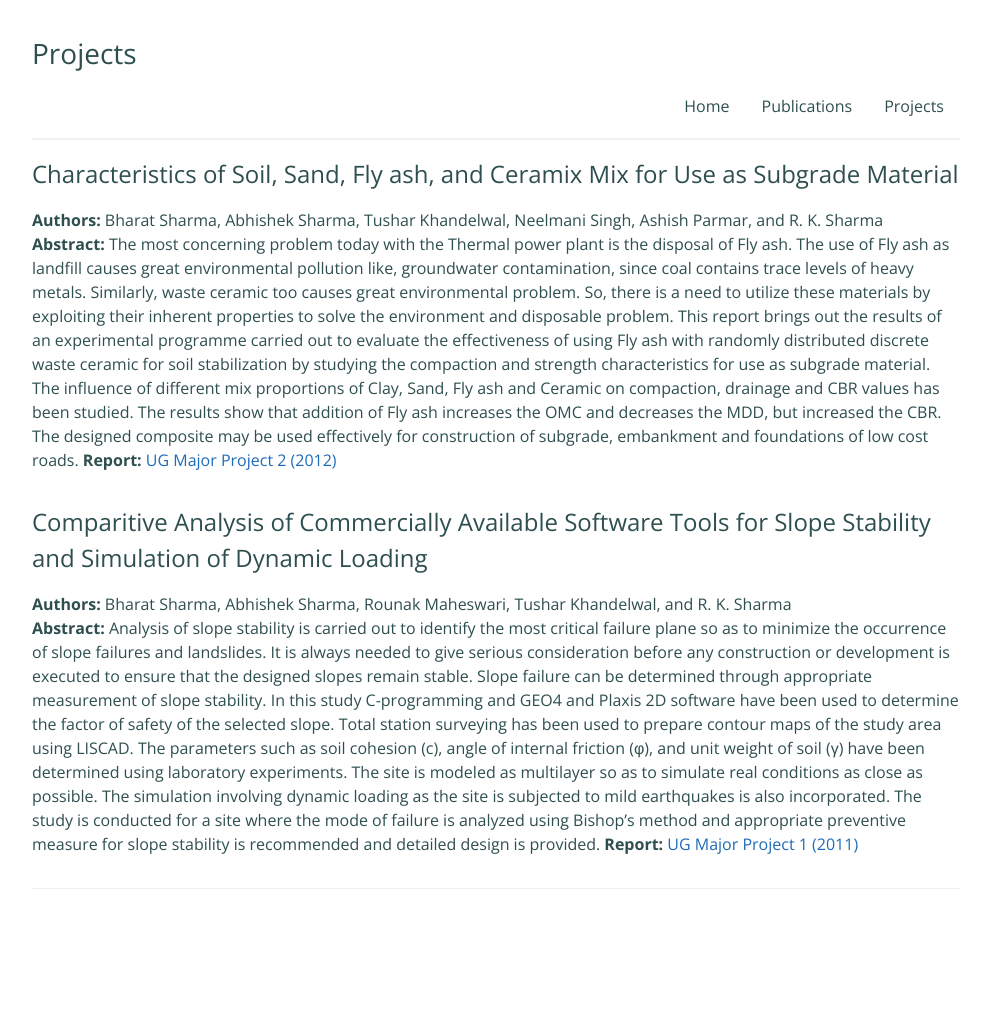
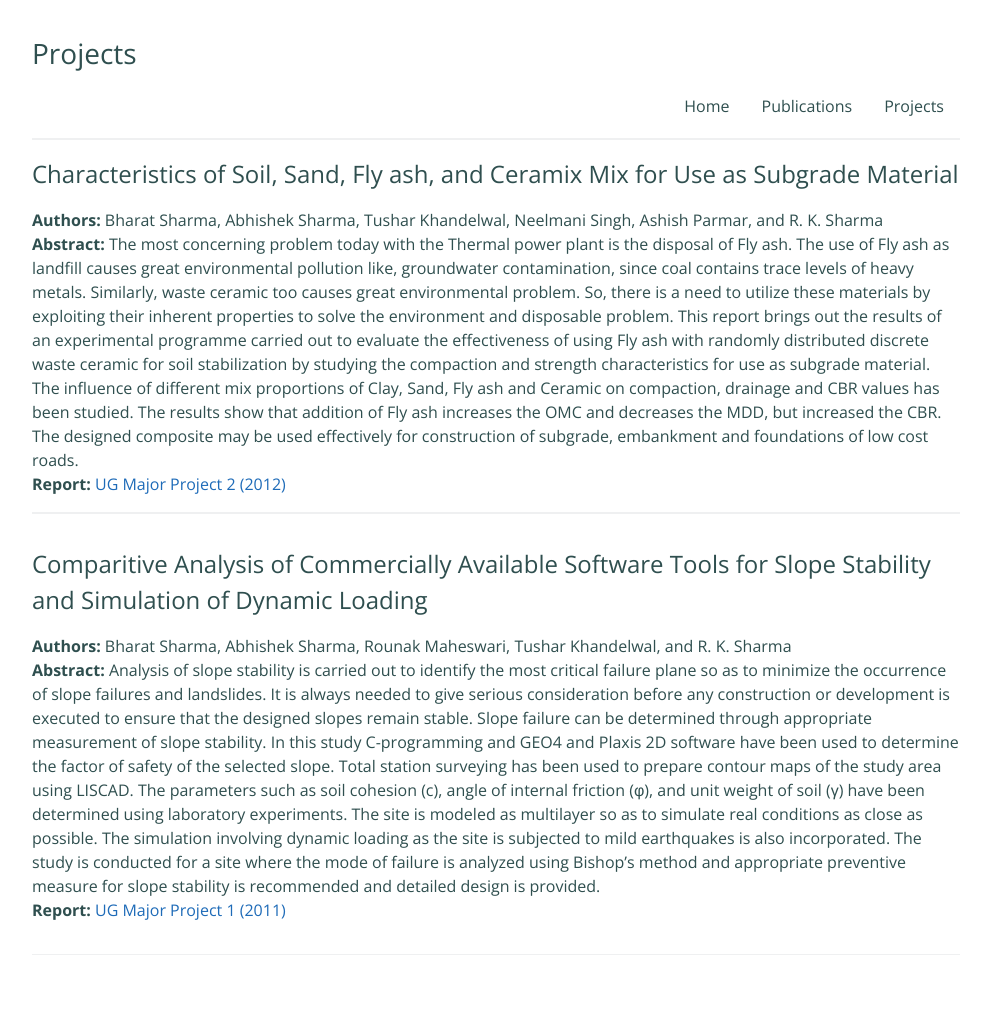
Before and after one commit to sharmapritika/sharmapritika.github.io, a Jekyll site: the page built from projects.md, in a window 1280 px wide. Shown: the whole page, without its empty margins (144-1135 px from the left). Built offline with Jekyll 4.4.1, drawn with Linux system fonts in a browser that asks for light colours; before the commit the page ends 953 px from its top, so only the background shows below that.

Commit message:
Update projects.md

```diff
--- a/projects.md
+++ b/projects.md
@@ -8,13 +8,15 @@ description:
 ## Characteristics of Soil, Sand, Fly ash, and Ceramix Mix for Use as Subgrade Material
 
 **Authors:** Bharat Sharma, Abhishek Sharma, Tushar Khandelwal, Neelmani Singh, Ashish Parmar, and R. K. Sharma <br>
-**Abstract:** The most concerning problem today with the Thermal power plant is the disposal of Fly ash. The use of Fly ash as landfill causes great environmental pollution like, groundwater contamination, since coal contains trace levels of heavy metals. Similarly, waste ceramic too causes great environmental problem. So, there is a need to utilize these materials by exploiting their inherent properties to solve the environment and disposable problem. This report brings out the results of an experimental programme carried out to evaluate the effectiveness of using Fly ash with randomly distributed discrete waste ceramic for soil stabilization by studying the compaction and strength characteristics for use as subgrade material. The influence of different mix proportions of Clay, Sand, Fly ash and Ceramic on compaction, drainage and CBR values has been studied. The results show that addition of Fly ash increases the OMC and decreases the MDD, but increased the CBR. The designed composite may be used effectively for construction of subgrade, embankment and foundations of low cost roads.
+**Abstract:** The most concerning problem today with the Thermal power plant is the disposal of Fly ash. The use of Fly ash as landfill causes great environmental pollution like, groundwater contamination, since coal contains trace levels of heavy metals. Similarly, waste ceramic too causes great environmental problem. So, there is a need to utilize these materials by exploiting their inherent properties to solve the environment and disposable problem. This report brings out the results of an experimental programme carried out to evaluate the effectiveness of using Fly ash with randomly distributed discrete waste ceramic for soil stabilization by studying the compaction and strength characteristics for use as subgrade material. The influence of different mix proportions of Clay, Sand, Fly ash and Ceramic on compaction, drainage and CBR values has been studied. The results show that addition of Fly ash increases the OMC and decreases the MDD, but increased the CBR. The designed composite may be used effectively for construction of subgrade, embankment and foundations of low cost roads.<br>
 **Report:** [UG Major Project 2 (2012)](./papers/UG_Major_2.pdf) <br>
+
+<hr>
 
 ## Comparitive Analysis of Commercially Available Software Tools for Slope Stability and Simulation of Dynamic Loading
 
 **Authors:** Bharat Sharma, Abhishek Sharma, Rounak Maheswari, Tushar Khandelwal, and R. K. Sharma <br>
-**Abstract:** Analysis of slope stability is carried out to identify the most critical failure plane so as to minimize the occurrence of slope failures and landslides. It is always needed to give serious consideration before any construction or development is executed to ensure that the designed slopes remain stable. Slope failure can be determined through appropriate measurement of slope stability. In this study C-programming and GEO4 and Plaxis 2D software have been used to determine the factor of safety of the selected slope. Total station surveying has been used to prepare contour maps of the study area using LISCAD. The parameters such as soil cohesion (c), angle of internal friction (φ), and unit weight of soil (γ) have been determined using laboratory experiments. The site is modeled as multilayer so as to simulate real conditions as close as possible. The simulation involving dynamic loading as the site is subjected to mild earthquakes is also incorporated. The study is conducted for a site where the mode of failure is analyzed using Bishop’s method and appropriate preventive measure for slope stability is recommended and detailed design is provided.
+**Abstract:** Analysis of slope stability is carried out to identify the most critical failure plane so as to minimize the occurrence of slope failures and landslides. It is always needed to give serious consideration before any construction or development is executed to ensure that the designed slopes remain stable. Slope failure can be determined through appropriate measurement of slope stability. In this study C-programming and GEO4 and Plaxis 2D software have been used to determine the factor of safety of the selected slope. Total station surveying has been used to prepare contour maps of the study area using LISCAD. The parameters such as soil cohesion (c), angle of internal friction (φ), and unit weight of soil (γ) have been determined using laboratory experiments. The site is modeled as multilayer so as to simulate real conditions as close as possible. The simulation involving dynamic loading as the site is subjected to mild earthquakes is also incorporated. The study is conducted for a site where the mode of failure is analyzed using Bishop’s method and appropriate preventive measure for slope stability is recommended and detailed design is provided.<br>
 **Report:** [UG Major Project 1 (2011)](./papers/UG_Major_1.pdf) <br>
 
 
```
